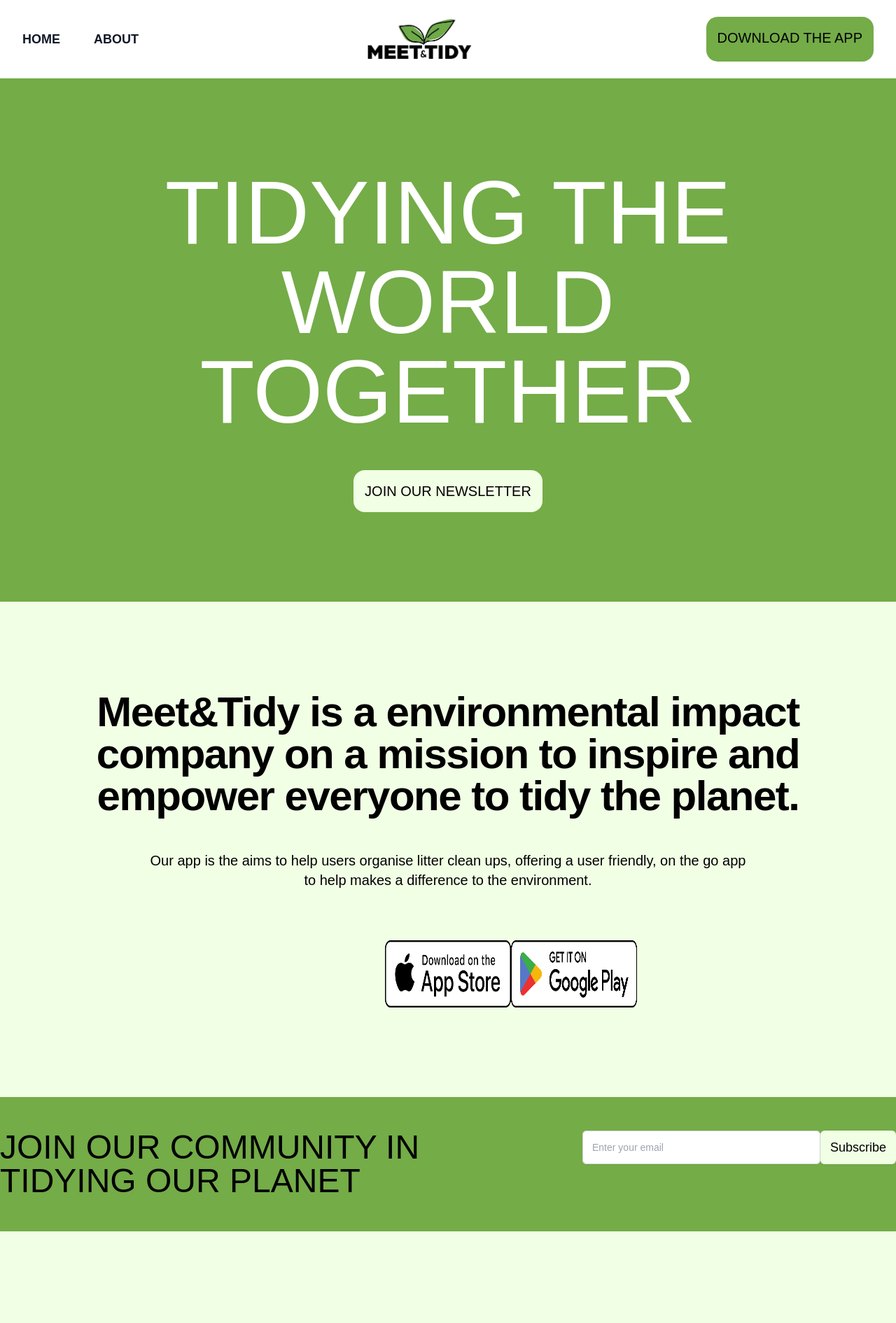
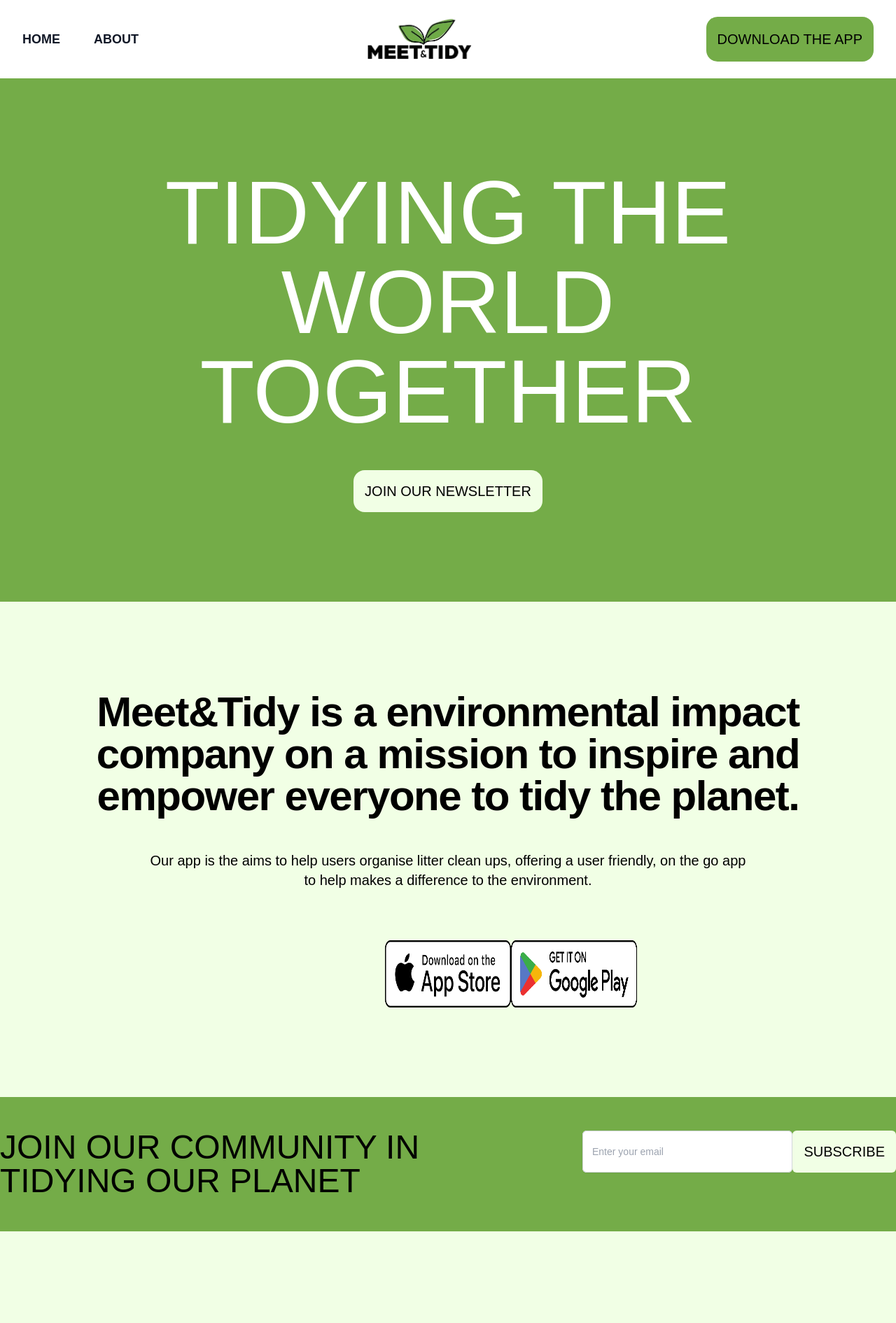
Before and after one commit to Meet-And-Tidy/meet_and_tidy_live_site, a React (Create React App) app: page / in a window 1280 px wide. Shown: the top 1891 px of the page at 70% size. Built offline with nearby package versions, Linux system fonts and the light colour scheme.

Commit message:
Standardise buttons
removed single use buttons
created primary/secondary buttons

```diff
--- a/package.json
+++ b/package.json
@@ -6,6 +6,7 @@
     "@testing-library/jest-dom": "^5.14.1",
     "@testing-library/react": "^13.0.0",
     "@testing-library/user-event": "^13.2.1",
+    "classnames": "^2.5.1",
     "eslint": "^8.46.0",
     "prettier": "^3.0.0",
     "react": "^18.2.0",
--- a/src/components/Banner/Banner.jsx
+++ b/src/components/Banner/Banner.jsx
@@ -1,10 +1,16 @@
-import NewsletterButton from '../Newsletter/NewsletterButton';
+import { SecondaryButton } from '../Button/Button';
 
 const Jumbotron = () => {
   return (
-    <div className='text-center py-32'>
-      <h2 className='text-white text-9xl pb-12'>TIDYING THE WORLD<br/>TOGETHER</h2>
-      <NewsletterButton />
+    <div className="flex flex-col items-center text-center py-32">
+      <h2 className="text-white text-9xl pb-12">
+        TIDYING THE WORLD
+        <br />
+        TOGETHER
+      </h2>
+      <SecondaryButton onClick={() => alert('TODO: go to signup')} className="w-fit">
+        Join our newsletter
+      </SecondaryButton>
     </div>
   );
 };
--- /dev/null
+++ b/src/components/Button/Button.jsx
@@ -0,0 +1,43 @@
+/* eslint-disable react/prop-types */
+import classNames from 'classnames';
+
+function Button({ onClick, children, className }) {
+  return (
+    <button
+      onClick={() => onClick?.()}
+      className={classNames(className, 'uppercase m-0 p-4 text-xl rounded-2xl')}
+    >
+      {children}
+    </button>
+  );
+}
+
+export function PrimaryButton({ onClick, children, className }) {
+  return (
+    <Button
+      className={classNames(
+        className,
+        'primary',
+        'bg-brandGreen hover:bg-brandDarkGreen hover:text-white',
+      )}
+      onClick={onClick}
+    >
+      {children}
+    </Button>
+  );
+}
+
+export function SecondaryButton({ onClick, children, className }) {
+  return (
+    <Button
+      className={classNames(
+        className,
+        'secondary',
+        'bg-brandLightGreen hover:bg-brandDarkGreen hover:text-white',
+      )}
+      onClick={onClick}
+    >
+      {children}
+    </Button>
+  );
+}
--- /dev/null
+++ b/src/components/Button/DownloadButton.jsx
@@ -0,0 +1,8 @@
+import { PrimaryButton } from './Button';
+
+export default function DownloadButton() {
+  const handleOnClick = () => {
+    alert('TODO: open playstore/appstore');
+  };
+  return <PrimaryButton onClick={handleOnClick}>Download the app</PrimaryButton>;
+}
--- a/src/components/Download/DownloadButton.jsx
+++ /dev/null
@@ -1,8 +0,0 @@
-const DownloadButton = () => {
-  return (
-    <button className="uppercase lg:flex lg:gap-x-12 m-0 p-4 text-xl rounded-2xl bg-brandGreen hover:bg-brandGreenDark hover:text-white">
-      Download the app
-    </button>
-  );
-};
-export default DownloadButton;
--- a/src/components/Navbar/DesktopNavbar/DesktopNavbar.jsx
+++ b/src/components/Navbar/DesktopNavbar/DesktopNavbar.jsx
@@ -1,5 +1,5 @@
 import { Link } from 'react-router-dom';
-import DownloadButton from '../../Download/DownloadButton';
+import DownloadButton from '../../Button/DownloadButton';
 import Logo from '../../../assets/logo.png';
 
 import { menuConfig } from '../menu.config';
--- a/src/components/Newsletter/NewsletterButton.jsx
+++ /dev/null
@@ -1,8 +0,0 @@
-const NewsletterButton = () => {
-  return (
-    <button className="uppercase p-4 text-xl rounded-2xl bg-brandLightGreen hover:bg-brandDarkGreen hover:text-white">
-      Join our newsletter
-    </button>
-  );
-};
-export default NewsletterButton;
--- a/src/components/Newsletter/NewsletterForm.jsx
+++ b/src/components/Newsletter/NewsletterForm.jsx
@@ -1,10 +1,28 @@
+import { SecondaryButton } from '../Button/Button';
+
 const NewsletterForm = () => {
   return (
     <form className="w-full max-w-md lg:col-span-1">
       <div className="flex">
-        <label htmlFor="email-address" className="sr-only">Email address</label>
-        <input id="email-address" name="email" type="email" autoComplete="email" required className="min-w-0 flex-auto rounded-md border-0 px-3.5 text-lg py-2 text-brandDarkGreen shadow-sm ring-1 ring-inset ring-gray-300 placeholder:text-gray-400 focus:ring-2 focus:ring-inset focus:ring-green-600 sm:text-sm sm:leading-6" placeholder="Enter your email" />
-        <button type="submit" className="flex-none rounded-md bg-brandLightGreen px-3.5 py-2.5 text-lg font-semibol shadow-sm hover:bg-brandDarkGreen hover:text-white focus-visible:outline focus-visible:outline-2 focus-visible:outline-offset-2 focus-visible:outline-green-600">Subscribe</button>
+        <label htmlFor="email-address" className="sr-only">
+          Email address
+        </label>
+        <input
+          id="email-address"
+          name="email"
+          type="email"
+          autoComplete="email"
+          required
+          className="min-w-0 flex-auto rounded-md border-0 px-3.5 text-lg py-2 text-brandDarkGreen shadow-sm ring-1 ring-inset ring-gray-300 placeholder:text-gray-400 focus:ring-2 focus:ring-inset focus:ring-green-600 sm:text-sm sm:leading-6"
+          placeholder="Enter your email"
+        />
+        <SecondaryButton
+          type="submit"
+          className="p-3 rounded-md"
+          onClick={() => alert('TODO: signup')}
+        >
+          Subscribe
+        </SecondaryButton>
       </div>
     </form>
   );
```
Also changed, not shown: 2 other files (tests, documents, lock files or other folders).
